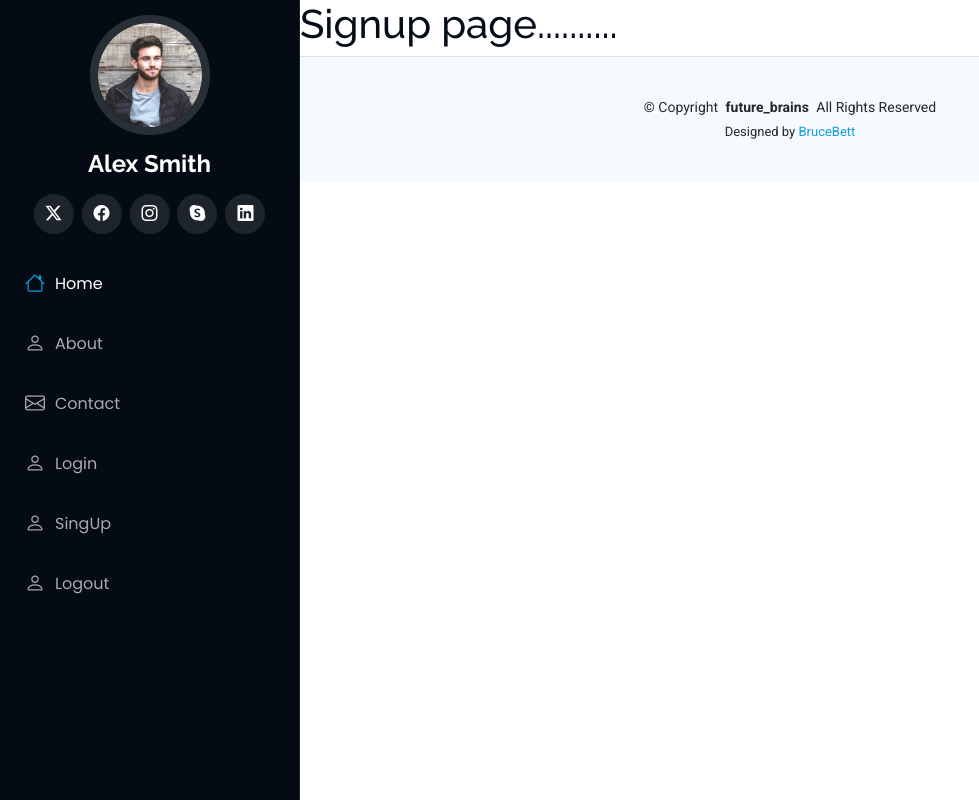
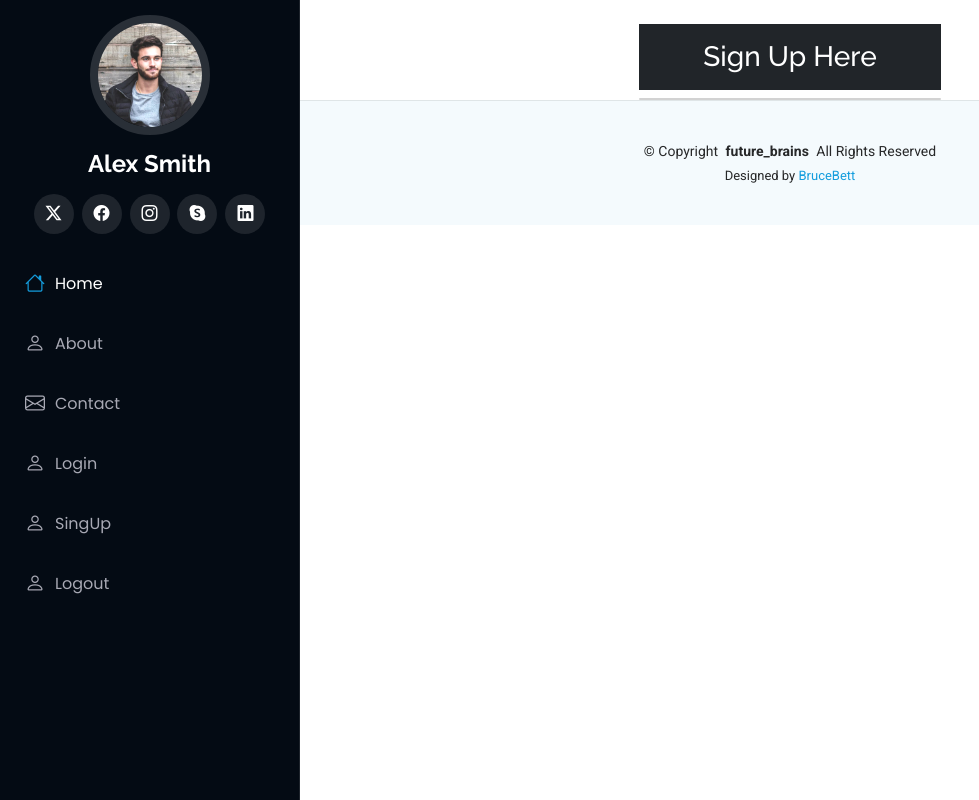
Before and after one commit to brucebett/My-Portfolio, a Django app: page /auth/signup/ in a window 1280 px wide. Shown: the whole page, without its empty margins (0-979 px from the left). Run offline with Django 5.2, Linux system fonts and the light colour scheme; some libraries are stand-ins or nearby versions.

Commit message:
mon commit

```diff
--- a/project/authapp/views.py
+++ b/project/authapp/views.py
@@ -2,6 +2,9 @@ from django.shortcuts import render
 
 # Create your views here.
 def signup(request):
+    # if request.method == "POST":
+
+
     return render(request, 'signup.html')
 
 def handleLogin(request):
--- a/project/templates/signup.html
+++ b/project/templates/signup.html
@@ -8,6 +8,23 @@ Signup
 
 
 {% block body %}
-<h1>Signup page..........</h1>
+<div class="container mt-4">
+    <div class="row">
+        <div class="col-md-4"></div>
 
+        <div class="col-md-4">
+            <h3 class="text-white bg-dark text-center p-3">Sign Up Here</h3>
+
+            <div class="card">
+
+
+            </div>
+
+        </div>
+
+        <div class="col-md-4"></div>
+
+    </div>
+
+</div>
 {% endblock body %}
```
